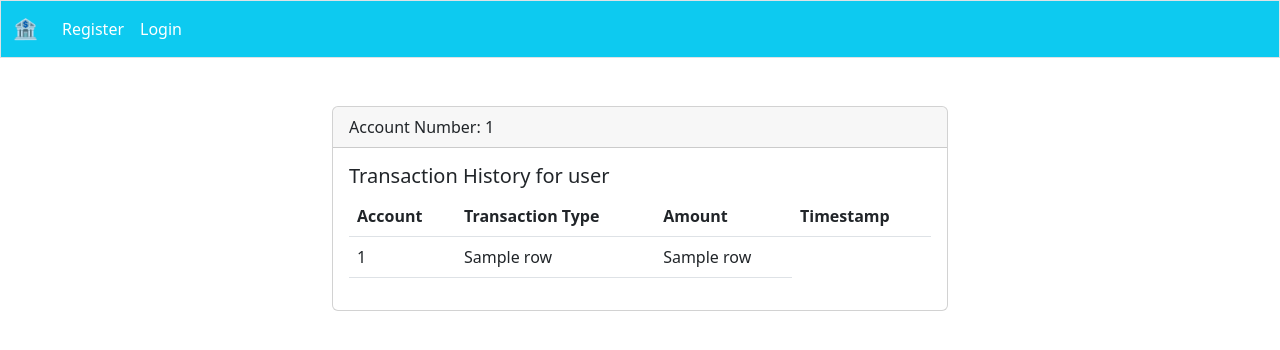
After one commit to daniel19e/Banking-App-Project, a Flask app: template application/templates/history.html in a window 1280 px wide. The commit adds this page. Shown: the top 350 px of the page. Run offline with Flask 2, Linux system fonts and the light colour scheme; the template is opened without the code that fills it: most values are stand-ins (such as "Sample title", 1, 10 or a date in 2020).

Commit message:
added last transaction to each account and added global transaction history for user

```diff
--- a/application/routes.py
+++ b/application/routes.py
@@ -56,7 +56,7 @@ def index():
         f"SELECT fname, lname FROM BankUser WHERE UserID = {currentuser[UserColumn.UID.value]}")
     user = db_cursor.fetchall()
     db_cursor.execute(
-        f"SELECT * FROM BankAccount WHERE UserID = {currentuser[UserColumn.UID.value]}")
+        f"SELECT * FROM BankAccount WHERE UserID = {currentuser[UserColumn.UID.value]} ORDER BY accname DESC")
     account_rows = db_cursor.fetchall()
     length = [x for x in range(len(account_rows))]
     accountID = [account[AccountColumn.ACCNUM.value]
@@ -71,6 +71,12 @@ def index():
 
     # get last four digits of account number to display
     last_four_digits = [str(x)[-4:] for x in accountID]
+    db_cursor.execute(
+        f"""SELECT amount, timestamp::date || ' at ' || timestamp::time, type FROM Transaction NATURAL JOIN BankAccount WHERE
+        timestamp IN (SELECT max(timestamp) FROM Transaction NATURAL JOIN BankAccount
+        WHERE UserID = {currentuser[UserColumn.UID.value]} GROUP BY accnum)
+        ORDER BY accname DESC""")
+    last_transaction = db_cursor.fetchall()
 
     return render_template("index.html", user=" ".join([x.capitalize() for x in user[0]]),
                            balanceStrings=balanceStrings,
@@ -78,10 +84,11 @@ def index():
                            length=length,
                            accountID=accountID,
                            typeStrings=typeStrings,
-                           last_four_digits=last_four_digits)
+                           last_four_digits=last_four_digits,
+                           last_transaction=last_transaction)
 
 
-@app.route("/register", methods=["GET", "POST"])
+@ app.route("/register", methods=["GET", "POST"])
 def register():
     if request.method == "POST":
         session.clear()
@@ -213,10 +220,14 @@ def transfer():
     pass
 
 
-@app.route("/history")
+@app.route("/history", methods=["GET", "POST"])
+@requirelogin
 def history():
     # all transactions made by current user for all of their accounts
-    pass
+    db_cursor.execute(
+        f"SELECT accname, type, amount, timestamp FROM Transaction NATURAL JOIN BankAccount ORDER BY timestamp DESC")
+    transaction_rows = db_cursor.fetchall()
+    return render_template('history.html', transaction_rows=transaction_rows)
 
 
 @app.route("/account", methods=["GET", "POST"])
--- a/application/templates/error.html
+++ b/application/templates/error.html
@@ -1,10 +1,10 @@
 {% extends "navbar.html" %}
 
 {% block title %}
-    Error
+Error
 {% endblock %}
 {% block main %}
-<div class = "d-flex justify-content-center align-middle">
- <h1> There has been an error. {{ error_text }}</h1>
+<div class="container mt-5 w-50">
+    <h1> There has been an error. {{ error_text }}</h1>
 </div>
 {% endblock %}
--- /dev/null
+++ b/application/templates/history.html
@@ -0,0 +1,48 @@
+{% extends "navbar.html" %}
+
+{% block title %}
+User History
+{% endblock %}
+{% block main %}
+
+<div class="container mt-5 w-50">
+    <div class="card">
+        <div class="card-header">
+            Account Number: {{accNum}}
+        </div>
+        <div class="card-body">
+            <div style="float:left">
+                <h5 class="card-title">Transaction History for user</h5>
+            </div>
+            <p class="card-text">
+            <table class="table">
+                <thead>
+                    <tr>
+                        <th scope="col">Account</th>
+                        <th scope="col">Transaction Type</th>
+                        <th scope="col">Amount</th>
+                        <th scope="col">Timestamp</th>
+                    </tr>
+                </thead>
+                <tbody>
+                    {% for row in transaction_rows %}
+                    <tr>
+                        <td>{{row[0]}}</td>
+                        <td>{{row[1] | capitalize}}</td>
+                        {%if row[1] == "deposit"%}
+                        <td style="color: green">+${{row[2]}}</td>
+                        {%endif%}
+                        {%if row[1] == "withdraw"%}
+                        <td style="color: red">-${{row[2]}}</td>
+                        {%endif%}
+                        <td>{{row[3]}}</td>
+                    </tr>
+                    {% endfor %}
+                </tbody>
+            </table>
+            </p>
+        </div>
+    </div>
+</div>
+
+{% endblock %}
--- a/application/templates/navbar.html
+++ b/application/templates/navbar.html
@@ -1,15 +1,19 @@
 <!DOCTYPE html>
 <html lang="en">
 <!-- Navbar starts here -->
+
 <head>
- <link href="https://cdn.jsdelivr.net/npm/bootstrap@5.2.1/dist/css/bootstrap.min.css" rel="stylesheet" integrity="sha384-iYQeCzEYFbKjA/T2uDLTpkwGzCiq6soy8tYaI1GyVh/UjpbCx/TYkiZhlZB6+fzT" crossorigin="anonymous">
+  <link href="https://cdn.jsdelivr.net/npm/bootstrap@5.2.1/dist/css/bootstrap.min.css" rel="stylesheet"
+    integrity="sha384-iYQeCzEYFbKjA/T2uDLTpkwGzCiq6soy8tYaI1GyVh/UjpbCx/TYkiZhlZB6+fzT" crossorigin="anonymous">
   <link href="/static/styles.css" rel="stylesheet">
 </head>
+
 <body>
   <nav class="navbar navbar-expand-lg bg-info border">
     <div class="container-fluid">
       <a class="navbar-brand" href="/">🏦</a>
-      <button class="navbar-toggler" type="button" data-bs-toggle="collapse" data-bs-target="#navbarNavAltMarkup" aria-controls="navbarNavAltMarkup" aria-expanded="false" aria-label="Toggle navigation">
+      <button class="navbar-toggler" type="button" data-bs-toggle="collapse" data-bs-target="#navbarNavAltMarkup"
+        aria-controls="navbarNavAltMarkup" aria-expanded="false" aria-label="Toggle navigation">
         <span class="navbar-toggler-icon"></span>
       </button>
       <div class="collapse navbar-collapse" id="navbarNavAltMarkup">
@@ -20,15 +24,18 @@
           {% else %}
           <!-- Don't display these buttons unless user is logged in-->
           <a class="nav-link" aria-current="page" href="/">Accounts</a>
-           <a id = "navlink"class="nav-link" href="/createaccount">Open Account</a>
-            <a class="nav-link" href="/">History</a>
+          <a id="navlink" class="nav-link" href="/createaccount">Open Account</a>
+          <a class="nav-link" href="/history">History</a>
           <a class="nav-link" href="/logout">Logout</a>
           {% endif %}
         </div>
       </div>
     </div>
   </nav>
-  <script src="https://cdn.jsdelivr.net/npm/bootstrap@5.2.1/dist/js/bootstrap.bundle.min.js" integrity="sha384-u1OknCvxWvY5kfmNBILK2hRnQC3Pr17a+RTT6rIHI7NnikvbZlHgTPOOmMi466C8" crossorigin="anonymous"></script>
+  <script src="https://cdn.jsdelivr.net/npm/bootstrap@5.2.1/dist/js/bootstrap.bundle.min.js"
+    integrity="sha384-u1OknCvxWvY5kfmNBILK2hRnQC3Pr17a+RTT6rIHI7NnikvbZlHgTPOOmMi466C8"
+    crossorigin="anonymous"></script>
   {% block main %}{% endblock %}
 </body>
+
 </html>
```
Also changed, not shown: application/templates/index.html (+16 -22 lines). Lines whose indentation alone changed are shown as unchanged.
